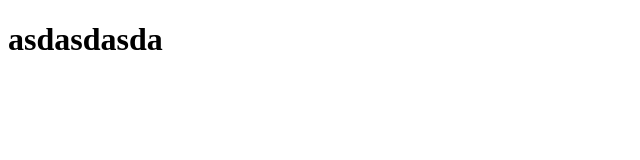
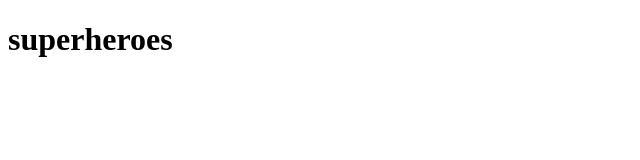
Before and after one commit to IvanLezcano/DH-Heroes, a website: page views/babbage.html in a window 1280 px wide. Shown: the whole page, without its empty margins (0-640 px from the left). Drawn offline with Linux system fonts and the light colour scheme.

Commit message:
commit al pedo

```diff
--- a/views/babbage.html
+++ b/views/babbage.html
@@ -7,6 +7,6 @@
     <title>Document</title>
 </head>
 <body>
-    <h1>asdasdasda</h1>
+    <h1>superheroes</h1>
 </body>
 </html>
```
